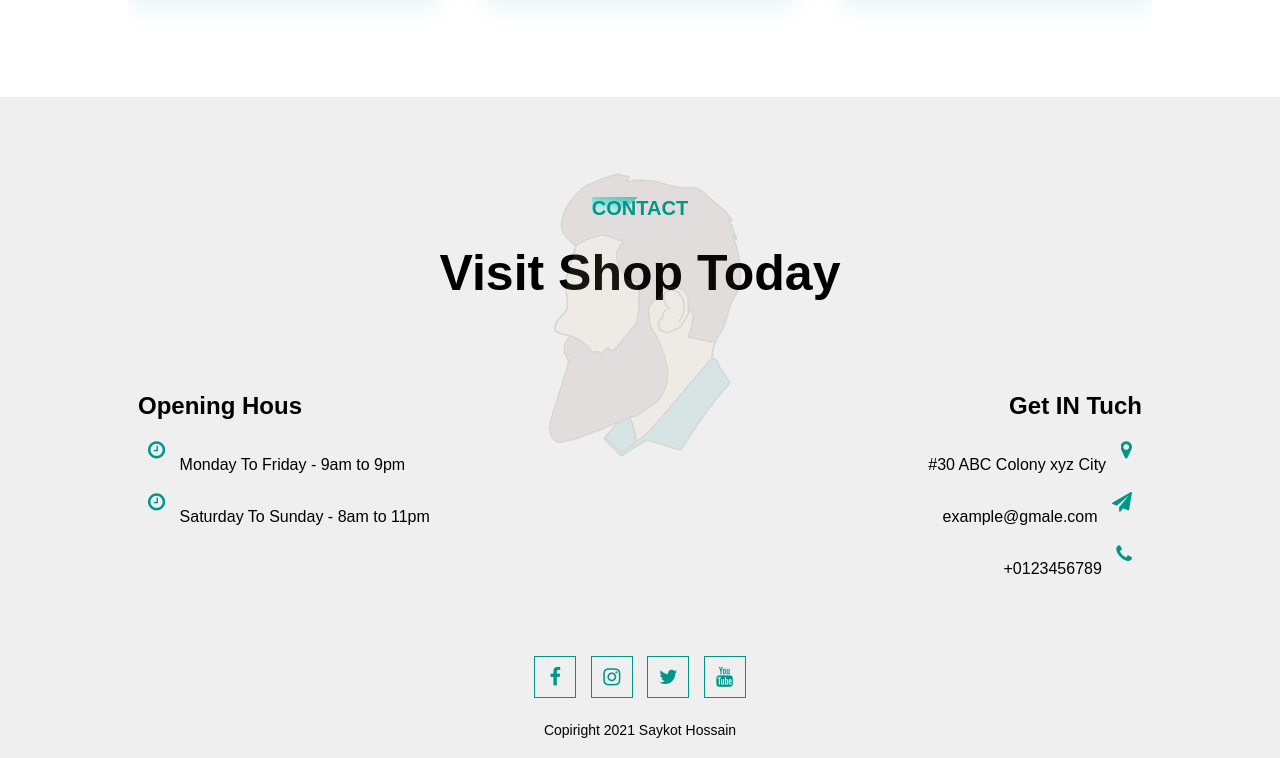
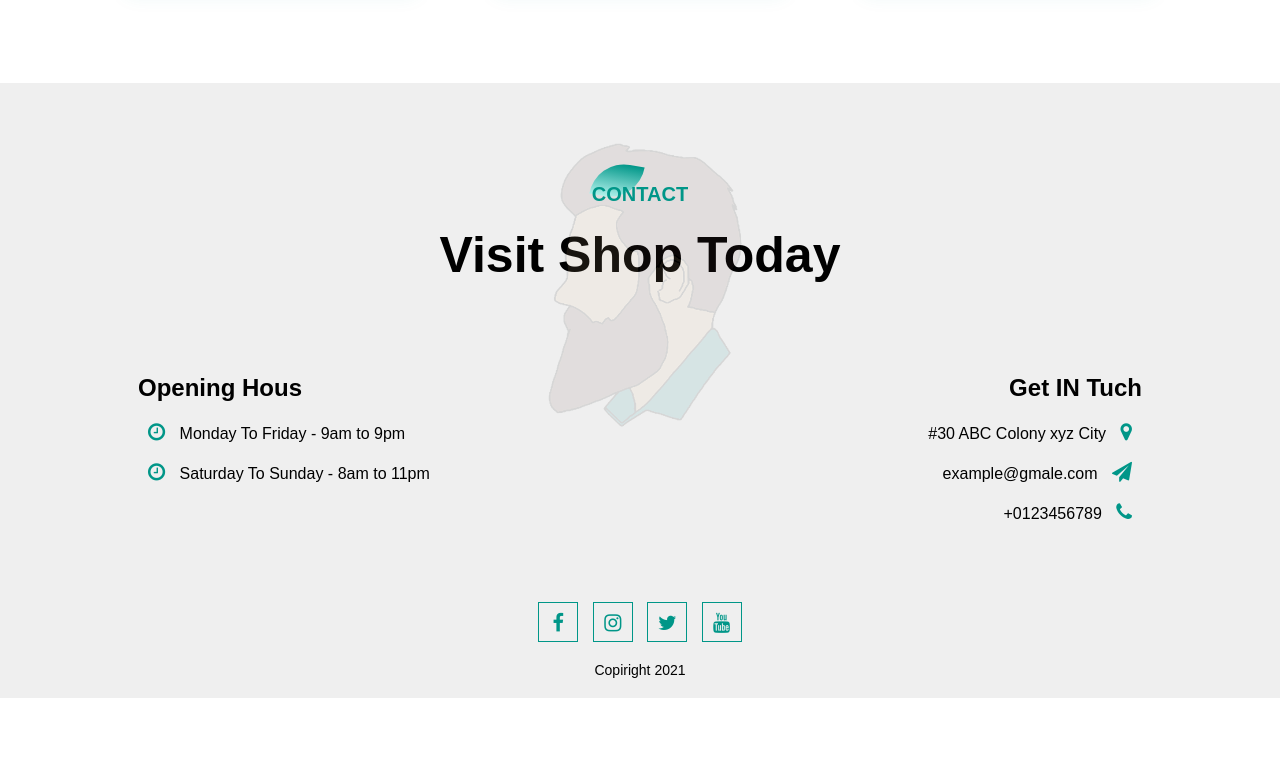
Before and after one commit to Saykot1997/Hair-studio, a plain HTML site: page index.html in a window 1280 px wide. Shown: the part 3052-3810 px from the top of the page. After the commit the page ends 3750 px from the top, so only its background shows below. Drawn offline with Linux system fonts and the light colour scheme; some packages are replaced by stand-ins of ours; a script that the page names is missing.

Commit message:
fix over flow

```diff
--- a/index.html
+++ b/index.html
@@ -42,6 +42,7 @@
             </div>
         </div>
     </section>
+
     <div id="sideNav">
         <nav>
             <ul>
@@ -108,14 +109,9 @@
         </div>
     </section>
 
-
     <!-- feature section ends here -->
 
-
-
-
     <!-- services section start here -->
-
 
     <section id="service">
         <div class="title-text">
@@ -168,11 +164,7 @@
 
     <!-- services section ends here -->
 
-
-
-
     <!-- testimonial section starts here -->
-
 
     <section id="testimonial">
 
@@ -217,11 +209,7 @@
         </div>
     </section>
 
-
     <!-- testimonial section ends here -->
-
-
-
 
     <!-- footer section starts here -->
 
@@ -251,27 +239,31 @@
             <i class="fa fa-instagram"></i>
             <i class="fa fa-twitter"></i>
             <i class="fa fa-youtube"></i>
-            <p>Copiright 2021 Saykot Hossain</p>
+            <p>Copiright 2021</p>
         </div>
 
     </section>
 
     <!-- footer section ends here -->
 
-
-
-
     <!-- js for menu togle -->
 
     <script>
+
         var sideNav = document.getElementById("sideNav");
         var menuBtn = document.getElementById("menuBtn");
+
         sideNav.style.right = "-250px";
+
         menuBtn.onclick = function () {
+
             if (sideNav.style.right == "-250px") {
+
                 sideNav.style.right = "0px";
                 menu.src = "images/close.png";
+
             } else {
+
                 sideNav.style.right = "-250px";
                 menu.src = "images/menu.png";
             }
@@ -282,6 +274,8 @@
             speed: 1000,
             speedAsDuration: true
         });
+
+
     </script>
 </body>
 
--- a/style.css
+++ b/style.css
@@ -2,7 +2,7 @@
     margin: 0;
     padding: 0;
     font-family: sans-serif;
-    overflow-x: hidden;
+    box-sizing: border-box;
 }
 
 #banner {
```
